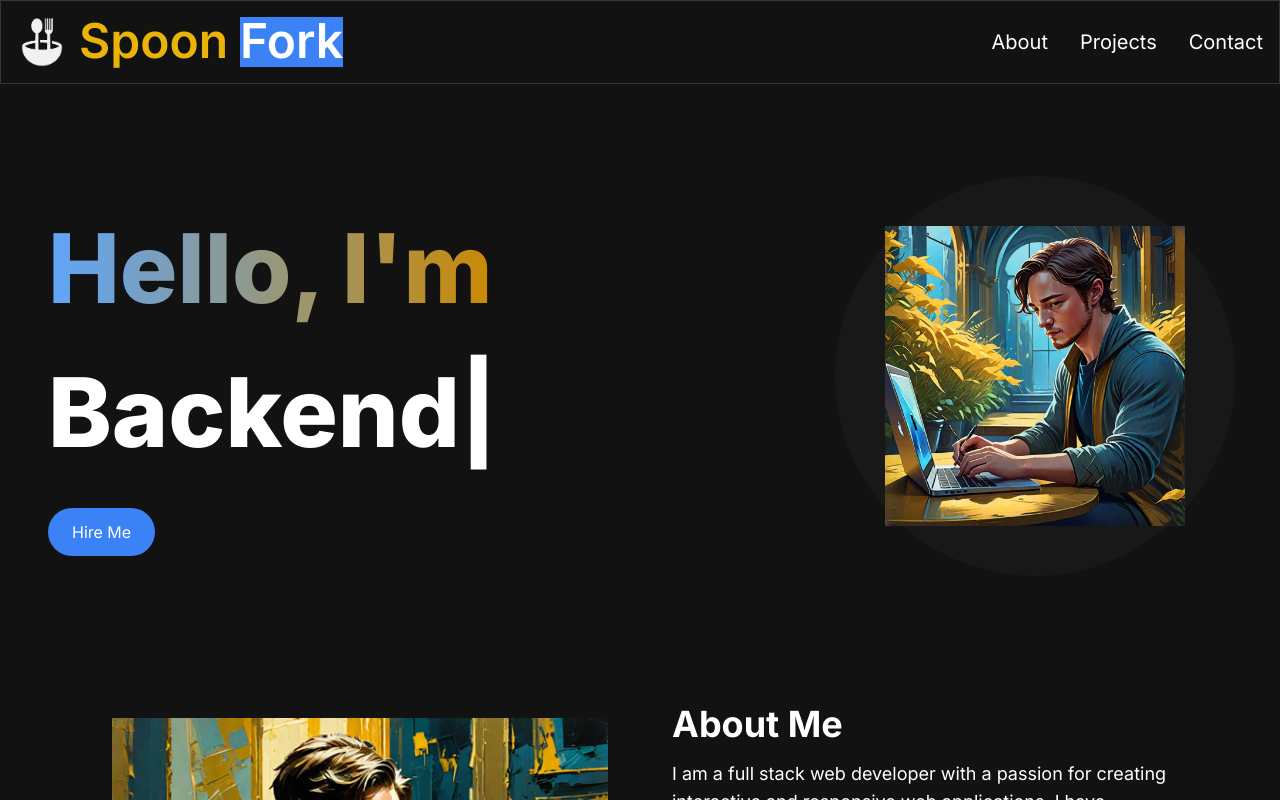
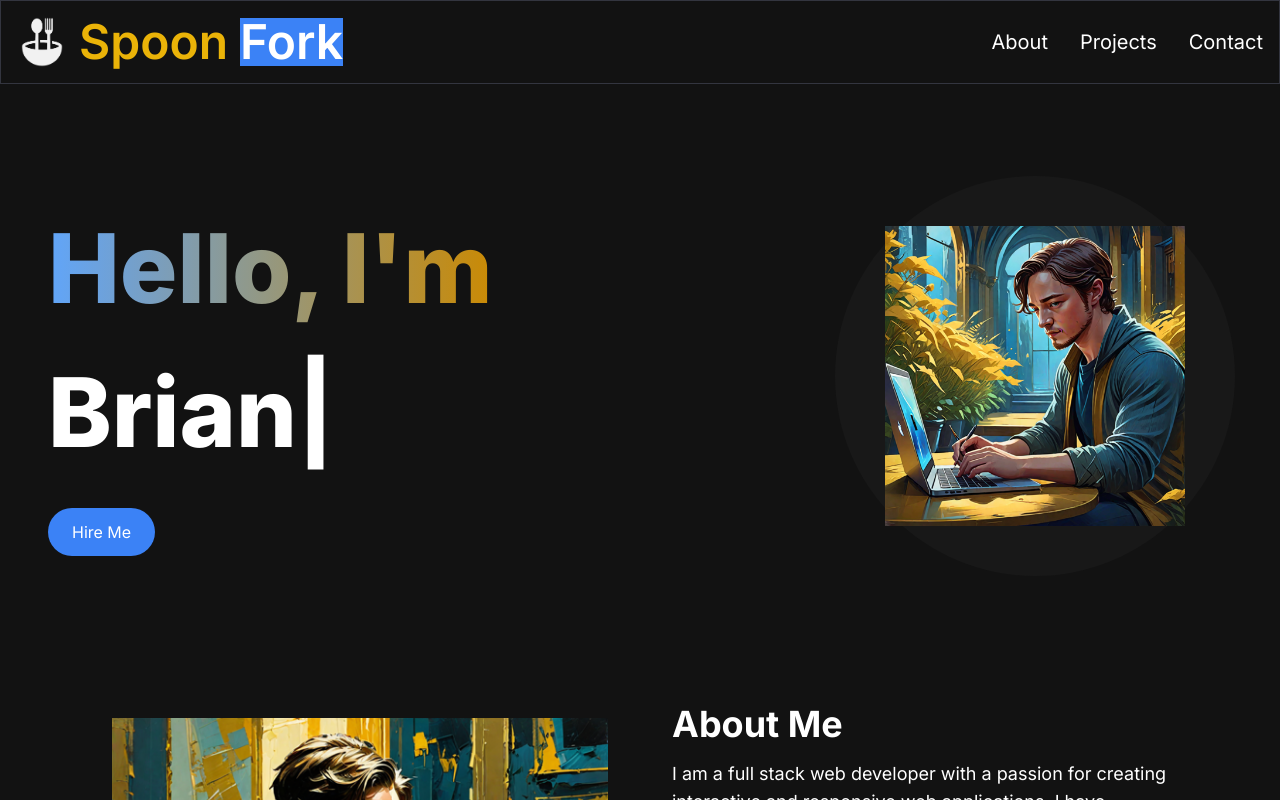
Before and after one commit to BDunnCode/nextjsportfolio, a Next.js app: page / in a window 1280 px wide. Shown: the top 800 px of the page. Built offline with nearby package versions, Linux system fonts and the light colour scheme.

Commit message:
update fixed header getting covered on bottom, and text near logo

```diff
--- a/src/app/components/HeroSection.jsx
+++ b/src/app/components/HeroSection.jsx
@@ -13,7 +13,7 @@ const HeroSection = () => {
           initial={{ opacity: 0, scale: 0.5 }}
           animate={{ opacity: 1, scale: 1 }}
           transition={{ duration: 0.5 }}
-          className="col-span-8 place-self-center text-center sm:text-left justify-self-start"
+          className="col-span-8 place-self-center text-center sm:text-left justify-self-center sm:justify-self-start"
         >
           <h1 className="text-white mb-4 text-4xl sm:text-5xl lg:text-8xl lg:leading-normal font-extrabold">
             <span className="text-transparent bg-clip-text bg-gradient-to-r from-primary-400 to-yellow-600">
@@ -24,16 +24,10 @@ const HeroSection = () => {
               sequence={[
                 "Brian",
                 1000,
+                "Full",
+                1000,
                 "Web Developer",
                 1000,
-                "Frontend",
-                1000,
-                "Backend",
-                1000,
-                "Mobile",
-                1000,
-                "Design",
-                1000
               ]}
               wrapper="span"
               speed={50}
@@ -50,14 +44,6 @@ const HeroSection = () => {
             >
               Hire Me
             </Link>
-            {/* <Link
-              href="/"
-              className="px-1 inline-block py-1 w-full sm:w-fit rounded-full bg-gradient-to-br from-primary-500 to-secondary-500 hover:bg-slate-800 text-white mt-3"
-            >
-              <span className="block bg-[#121212] hover:bg-slate-800 rounded-full px-5 py-2">
-                Resume
-              </span>
-            </Link> */}
           </div>
         </motion.div>
         <motion.div
--- a/src/app/components/Navbar.jsx
+++ b/src/app/components/Navbar.jsx
@@ -25,23 +25,24 @@ const Navbar = () => {
   const [navbarOpen, setNavbarOpen] = useState(false);
 
   return (
-    <nav className="fixed mx-auto border border-[#33353F] top-0 left-0 right-0 z-10 bg-[#121212] bg-opacity-100">
+    <nav className="fixed mx-auto border border-[#33353F] top-0 left-0 right-0 z-[11] bg-[#121212] bg-opacity-100">
       <div className="flex container lg:py-4 flex-wrap items-center justify-between mx-auto px-4 py-2">
         <Link
           href={"/"}
           className="text-2xl md:text-5xl text-white font-semibold"
         >
-          <div className="flex gap-3">
+          <div className="flex gap-1 lg:gap-3 items-center">
             <Image
               src="/spoon-fork-nobg.png"
               alt="spoon fork logo"
               height={50}
               width={50}
             />
-            <span className="text-yellow-500">Spoon</span>
-            <span className="bg-primary-500">Fork</span>
+            <div className="flex gap-1 md:gap-2 lg:gap-3">
+              <span className="text-yellow-500">Spoon</span>
+              <span className="bg-primary-500">Fork</span>
+            </div>
           </div>
-
         </Link>
         <div className="mobile-menu block md:hidden">
           {!navbarOpen ? (
```
